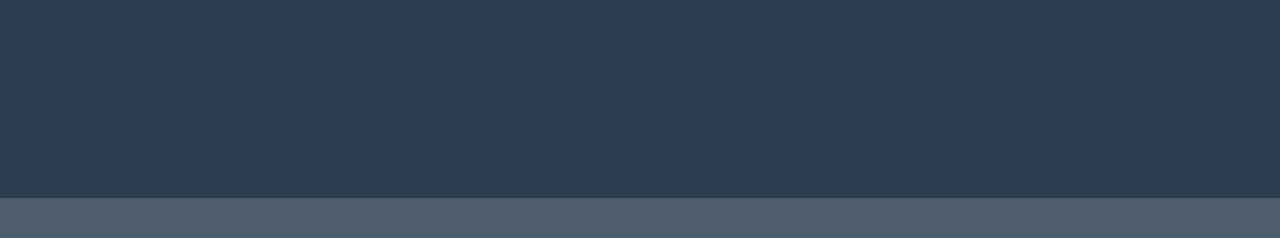
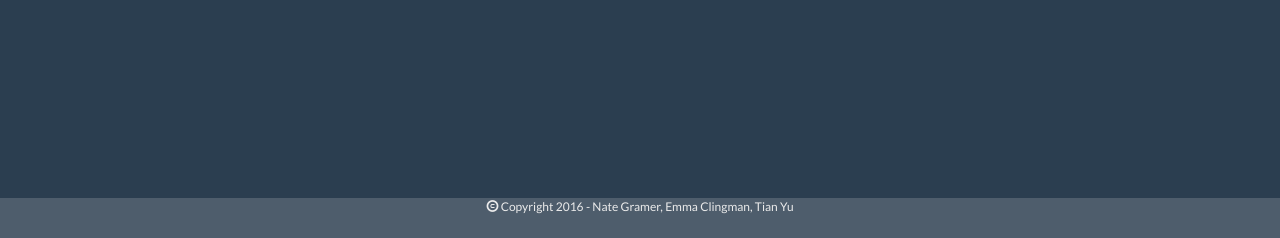
Before and after one commit to InformaticsProjectSpring2016/project, a PHP site: page /index.php in a window 1280 px wide. Shown: the part 562-800 px from the top of the page. Run offline with PHP 8.4, Linux system fonts and the light colour scheme; some libraries are stand-ins or nearby versions.

Commit message:
Fixed disappearing text

```diff
--- a/footer.php
+++ b/footer.php
@@ -1,7 +1,7 @@
 	<!--footer-->
 	<div class ="navbar navbar-default navbar-fixed-bottom">
 		<div class = "container">
-			<p class="text-center text-muted"><span class="glyphicon glyphicon-copyright-mark"></span> Copyright 2016 - Nate Gramer, Emma Clingman, Tian Yu</p>
+			<p class="text-center"><span class="glyphicon glyphicon-copyright-mark"></span> Copyright 2016 - Nate Gramer, Emma Clingman, Tian Yu</p>
 		</div>
 	</div>
 
```
